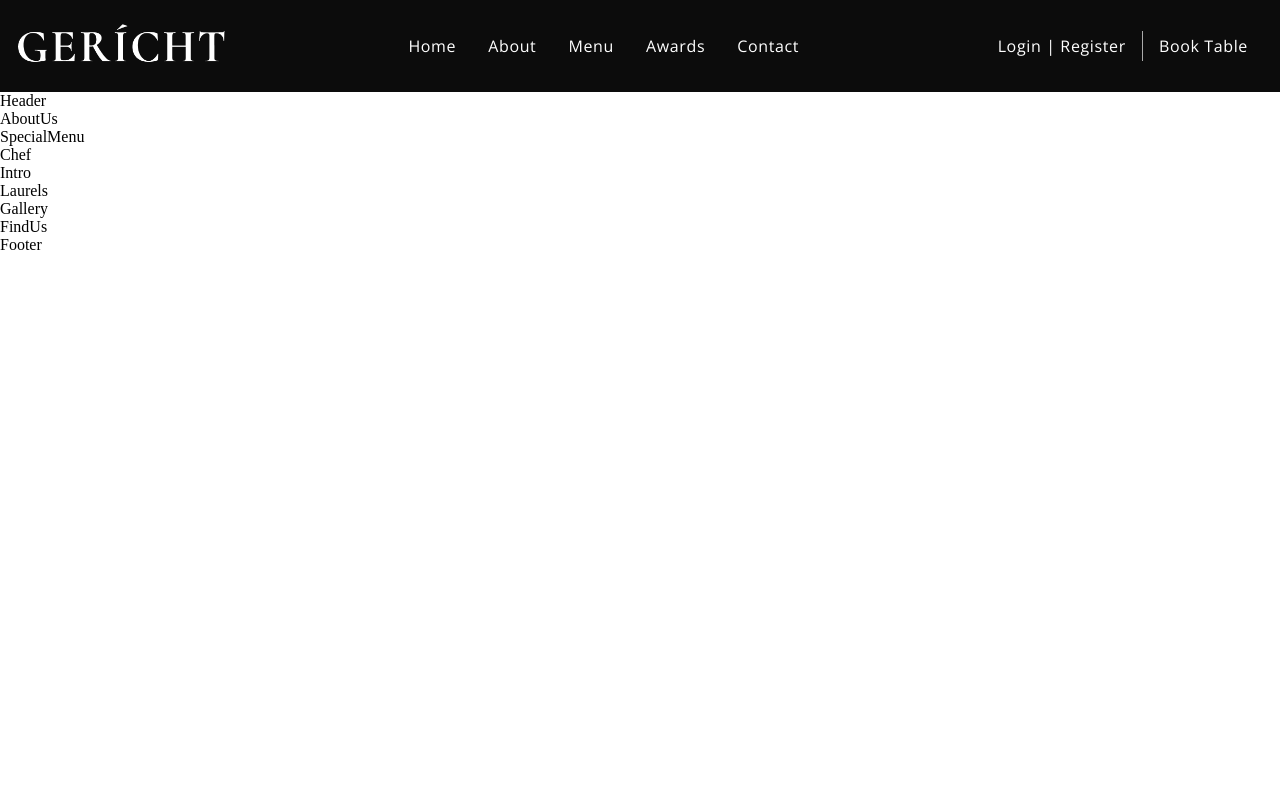
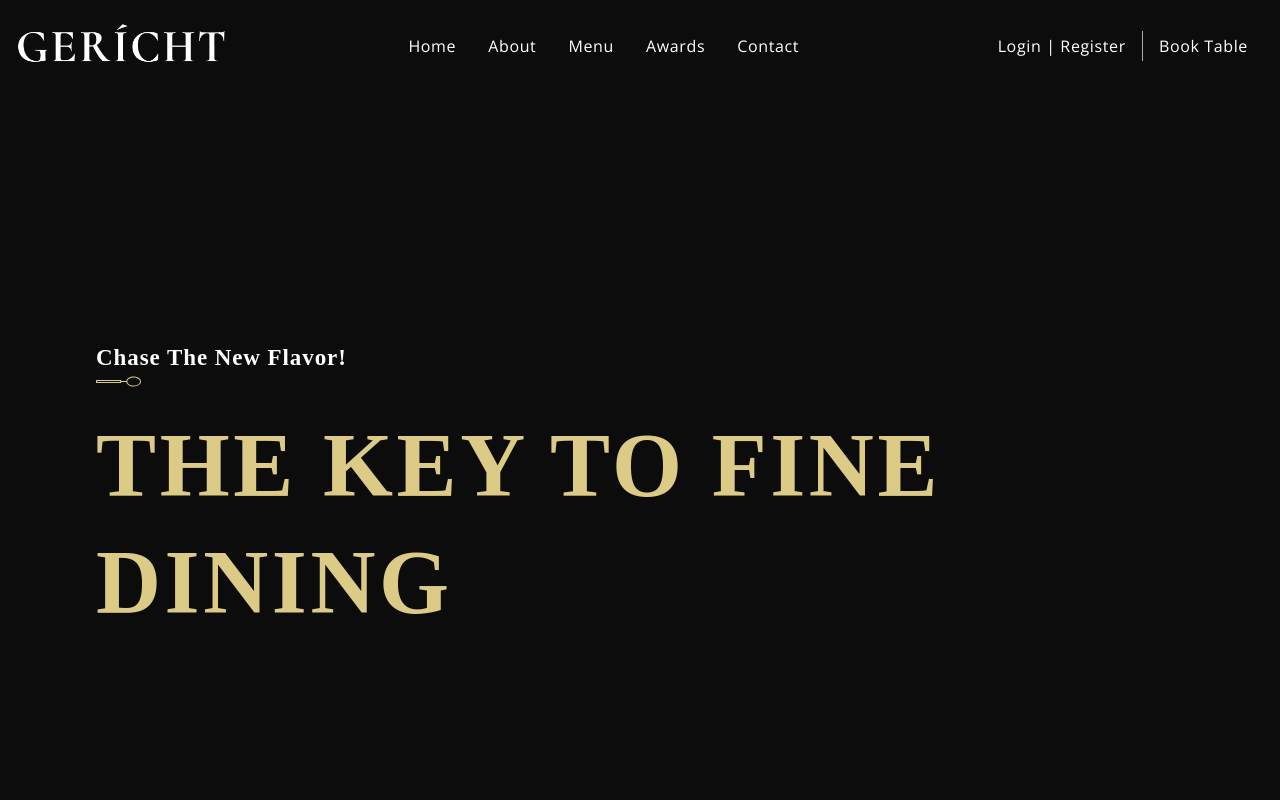
Before and after one commit to radixp0int/restaurant-ui, a React (Create React App) app: page / in a window 1280 px wide. Shown: the top 800 px of the page. Built offline with nearby package versions, Linux system fonts and the light colour scheme; a web font is replaced by a local one.

Commit message:
Adding part of Home section

```diff
--- a/src/components/SubHeading/SubHeading.jsx
+++ b/src/components/SubHeading/SubHeading.jsx
@@ -1,8 +1,11 @@
 import React from 'react';
 
-const SubHeading = () => (
-  <div>
-    SubHeading
+import { images } from '../../constants';
+
+const SubHeading = ({ title }) => (
+  <div style={{ marginBottom: '1rem' }}>
+    <p className='p__cormorant'>{ title }</p>
+    <img src={images.spoon} alt='spoon' className='spoon__img'/>
   </div>
 );
 
--- a/src/container/Header/Header.css
+++ b/src/container/Header/Header.css
@@ -0,0 +1,16 @@
+.app__header {
+    background-color: var(--color-black);
+}
+
+.app__header-h1 {
+    font-family: var(--font-base);
+    color: var(--color-golden);
+    letter-spacing: 0.04em;
+    text-transform: uppercase;
+    line-height: 117px;
+    font-size: 90px;
+}
+
+.app__header-img img {
+    width: 80%;
+}
--- a/src/container/Header/Header.jsx
+++ b/src/container/Header/Header.jsx
@@ -1,10 +1,18 @@
 import React from 'react';
 
+import { images } from '../../constants';
+import { SubHeading } from '../../components';
 import './Header.css';
 
 const Header = () => (
-  <div>
-    Header
+  <div className='app__header app__wrapper section__padding' id='home'>
+    <div className='app__wrapper-info'>
+      <SubHeading title='Chase the new flavor!'/>
+      <h1 className='app__header-h1'>The Key to Fine Dining</h1>
+    </div>
+
+    <div className='app__wrapper-img'>
+    </div>
   </div>
 );
 
```
